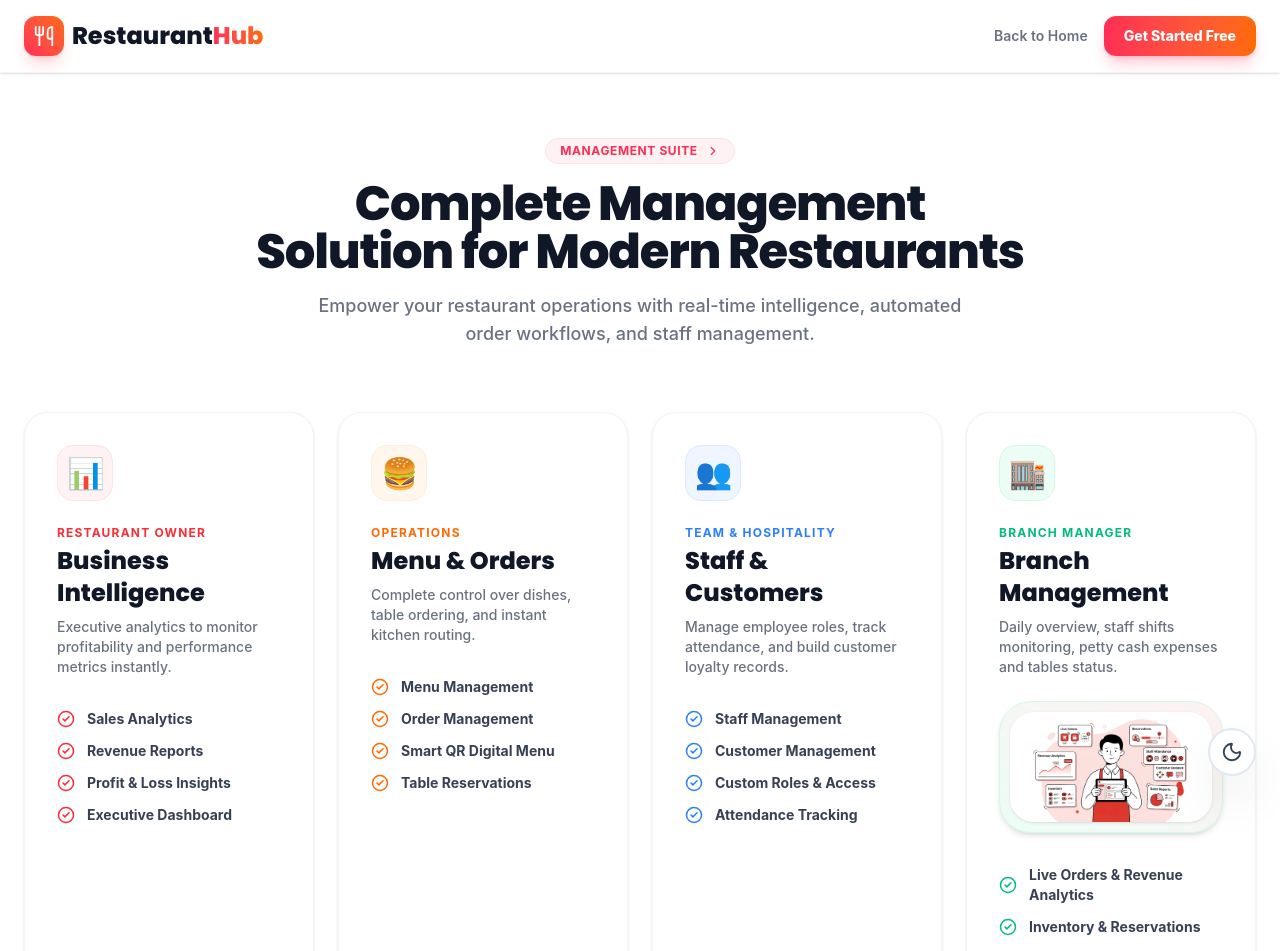
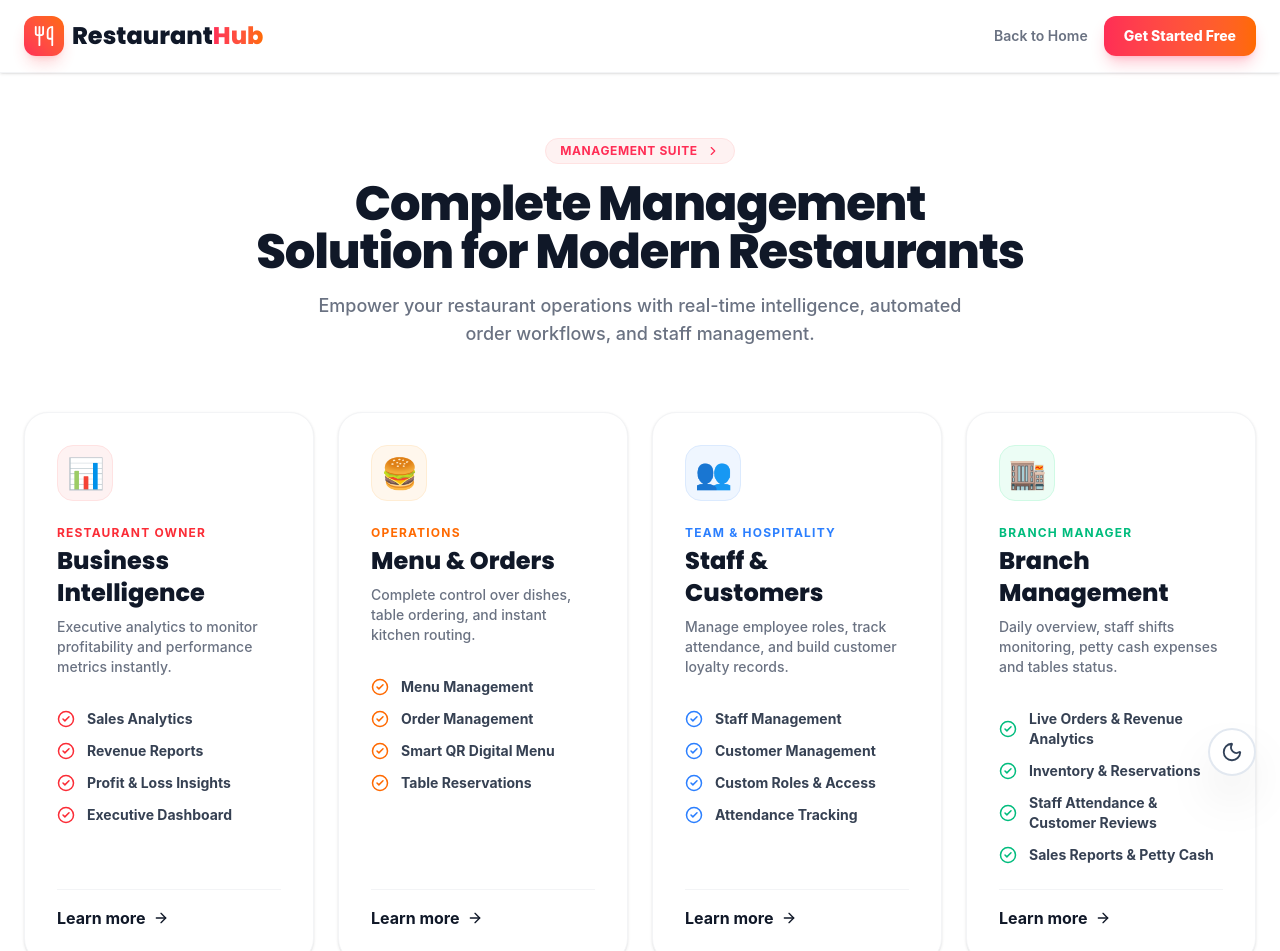
Before and after one commit to ruthralekhaantigraviity/RMS, a React (Vite) app in the folder frontend/: page /features/management in a window 1280 px wide. Shown: the top 951 px of the page. Built offline with nearby package versions, Linux system fonts and the light colour scheme.

Commit message:
Remove Branch Manager image from ManagementFeatures card and retain on details page

```diff
--- a/frontend/src/pages/ManagementFeatures.jsx
+++ b/frontend/src/pages/ManagementFeatures.jsx
@@ -138,15 +138,6 @@ const ManagementFeatures = () => {
                                 <p className="text-gray-500 dark:text-[#94A3B8] text-sm font-medium mt-2">Daily overview, staff shifts monitoring, petty cash expenses and tables status.</p>
                             </div>
 
-                            {/* Rounded Branch Manager Graphic Inside Card */}
-                            <div className="relative rounded-[2rem] overflow-hidden bg-gradient-to-tr from-emerald-50 to-rose-50 dark:from-emerald-950/30 dark:to-slate-900/60 p-2.5 border border-emerald-100 dark:border-emerald-500/20 shadow-md group-hover:scale-[1.02] transition-transform duration-300">
-                                <img
-                                    src="/branch-manager-dashboard.png"
-                                    alt="Branch Manager Dashboard"
-                                    className="w-full h-auto object-cover rounded-[1.5rem] shadow-sm filter contrast-[1.02] hover:brightness-105 transition-all"
-                                />
-                            </div>
-
                             <ul className="space-y-3 pt-2 font-bold text-gray-700 dark:text-slate-300 text-sm">
                                 <li className="flex items-center gap-3"><CheckCircle2 size={18} className="text-emerald-500 shrink-0" /> Live Orders &amp; Revenue Analytics</li>
                                 <li className="flex items-center gap-3"><CheckCircle2 size={18} className="text-emerald-500 shrink-0" /> Inventory &amp; Reservations</li>
```
